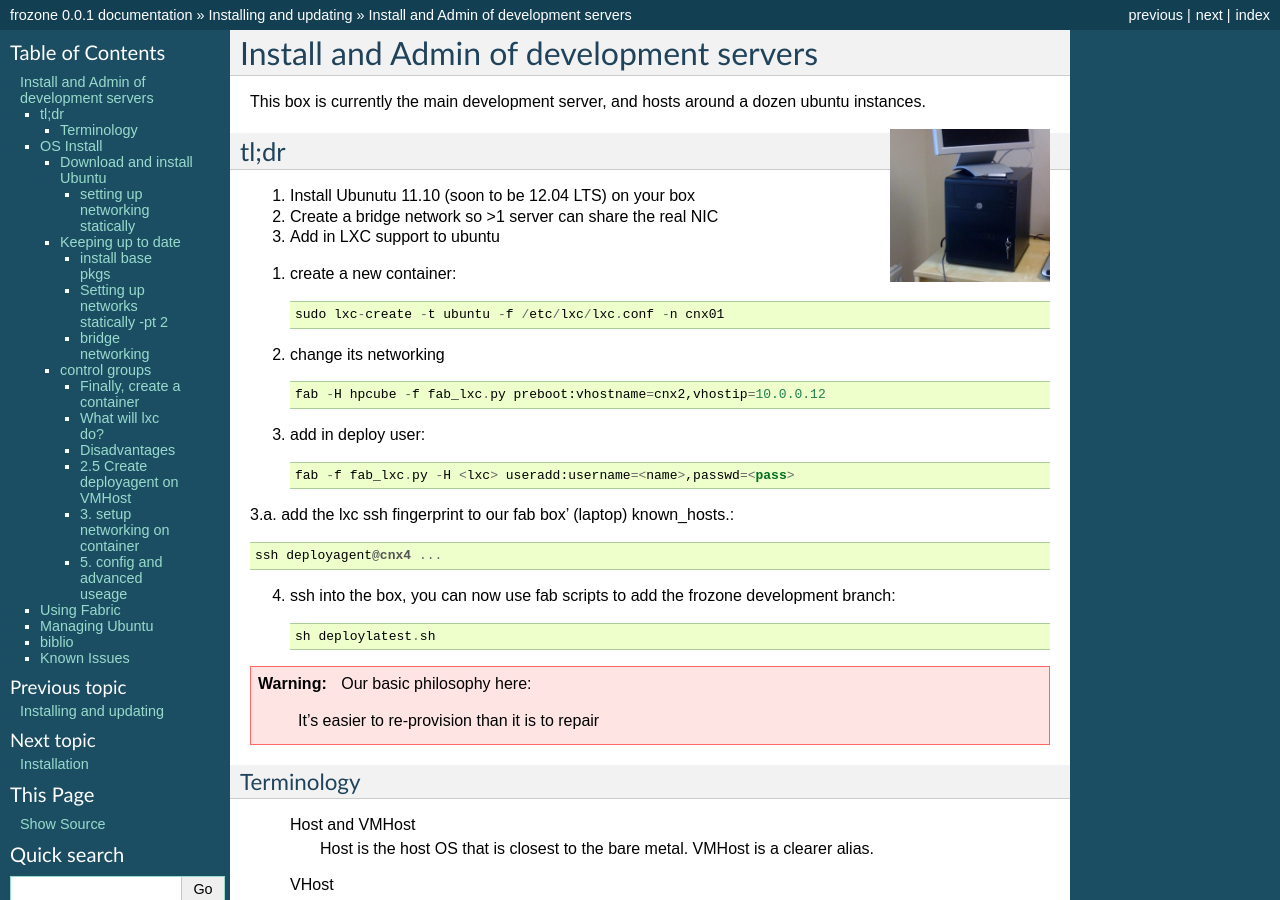
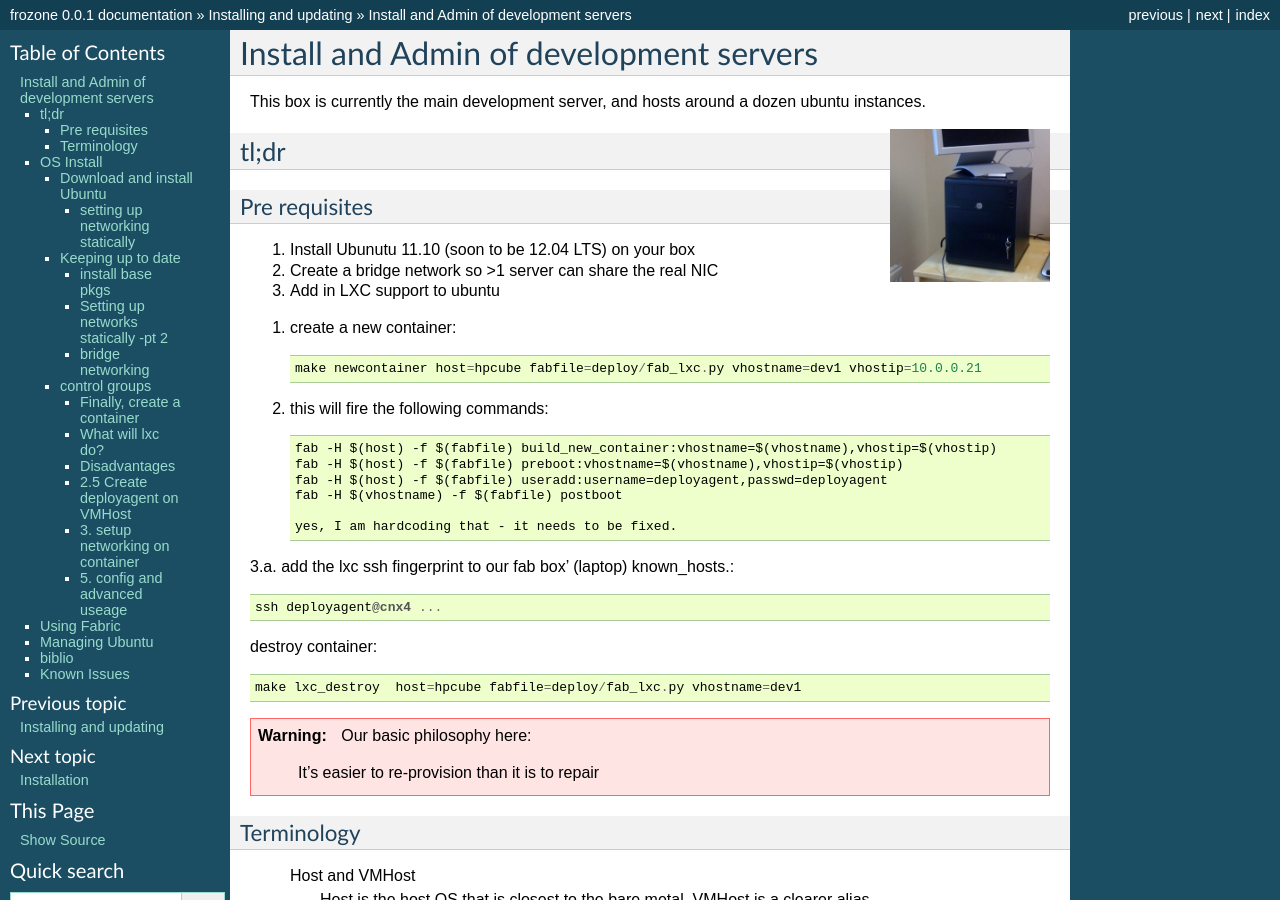
Before and after one commit to zniper/rhaptos2.repo, a Sphinx documentation site: the page built from docs/install-os.rst, in a window 1280 px wide and 900 px high. Built offline with Sphinx 7.4.7, drawn with Linux system fonts in a browser that asks for light colours; pages that are not in the unit, such as notebooks, are missing from menus.

Commit message:
full OS and jenkins build

```diff
--- a/docs/install-os.rst
+++ b/docs/install-os.rst
@@ -13,31 +13,38 @@ around a dozen ubuntu instances.
 tl;dr
 =====
 
+Pre requisites
+--------------
+
 1. Install Ubunutu 11.10 (soon to be 12.04 LTS) on your box
 2. Create a bridge network so >1 server can share the real NIC
 3. Add in LXC support to ubuntu
 
+
+
 1. create a new container::
 
-    sudo lxc-create -t ubuntu -f /etc/lxc/lxc.conf -n cnx01
+    make newcontainer host=hpcube fabfile=deploy/fab_lxc.py vhostname=dev1 vhostip=10.0.0.21
 
-2. change its networking ::
+2. this will fire the following commands::
 
-    fab -H hpcube -f fab_lxc.py preboot:vhostname=cnx2,vhostip=10.0.0.12
 
-3. add in deploy user::
+        fab -H $(host) -f $(fabfile) build_new_container:vhostname=$(vhostname),vhostip=$(vhostip)
+        fab -H $(host) -f $(fabfile) preboot:vhostname=$(vhostname),vhostip=$(vhostip)
+        fab -H $(host) -f $(fabfile) useradd:username=deployagent,passwd=deployagent
+	fab -H $(vhostname) -f $(fabfile) postboot
 
-    fab -f fab_lxc.py -H <lxc> useradd:username=<name>,passwd=<pass>
+        yes, I am hardcoding that - it needs to be fixed.
+
 
 3.a. add the lxc ssh fingerprint to our fab box' (laptop) known_hosts.::
 
     ssh deployagent@cnx4 ...
 
-4. ssh into the box, you can now use fab scripts to add the frozone development branch::
 
-    sh deploylatest.sh
+destroy container::
 
-
+   make lxc_destroy  host=hpcube fabfile=deploy/fab_lxc.py vhostname=dev1
 
 .. warning::
 
```
Also changed, not shown: docs/Installation.rst (+24 -1 lines), docs/jenkins.rst (+60 -37 lines), 2 other files.
